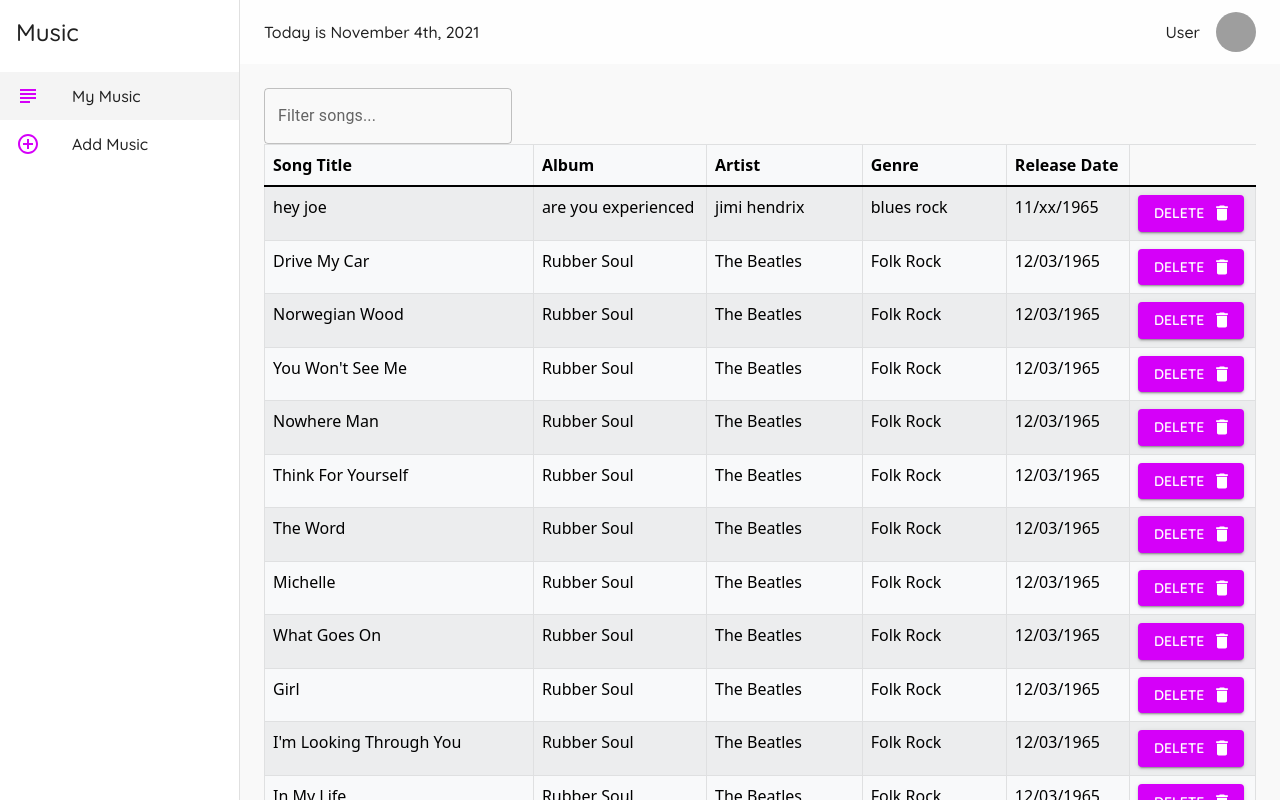
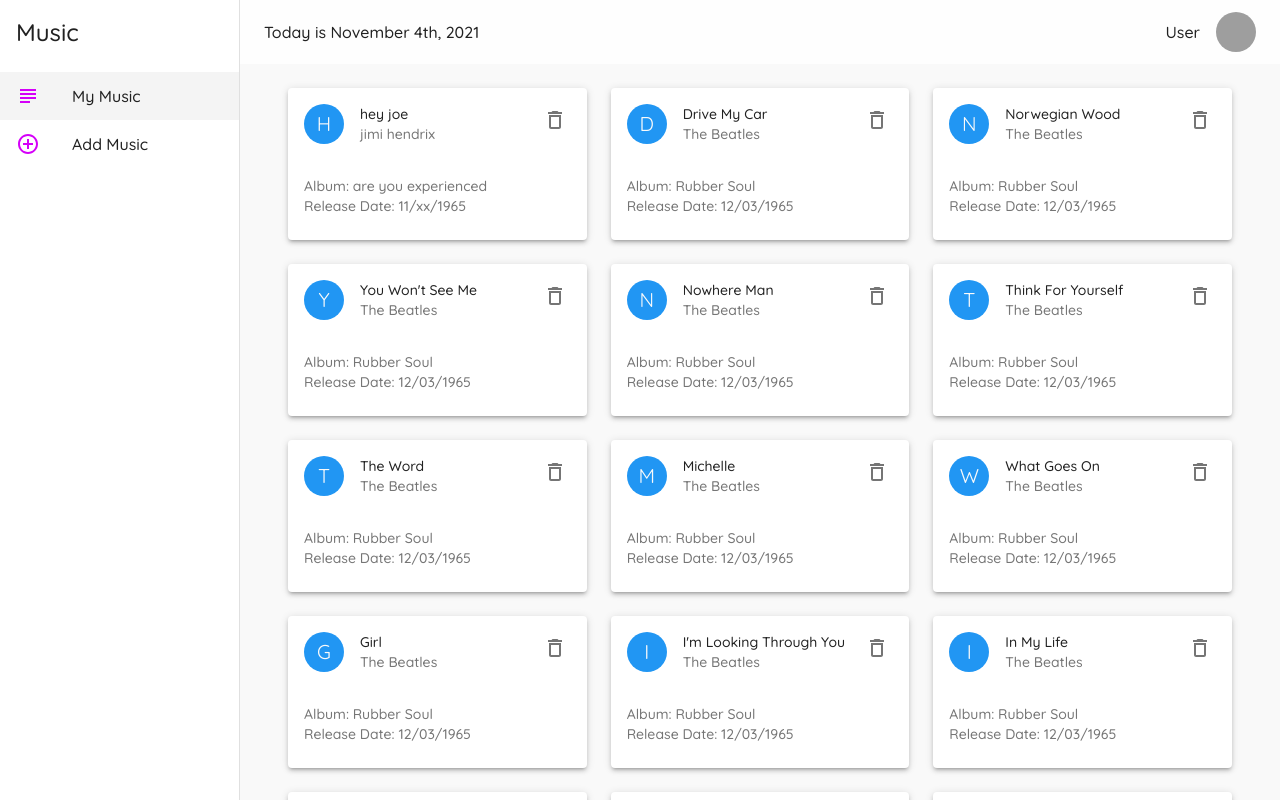
Before and after one commit to giuseppe-g-gelardi/reactmusiclibrary, a React (Create React App) app: page /music in a window 1280 px wide. Shown: the top 800 px of the page. Built offline with nearby package versions, Linux system fonts and the light colour scheme; data requests are answered from the project's data file; grey boxes are pictures that could not be loaded.

Commit message:
map song data to mui cards instead of table, will add filter

```diff
--- a/data/db.json
+++ b/data/db.json
@@ -249,14 +249,6 @@
       "id": "618328feb8cc8693242c91c0"
     },
     {
-      "title": "asdfasdf",
-      "album": "asdfasdf",
-      "artist": "asdf",
-      "genre": "asdfasdf",
-      "releaseDate": "asdfasdf",
-      "id": "eZmQ4o4"
-    },
-    {
       "title": "nebby tunes",
       "album": "nebby vol 1",
       "artist": "nebby",
--- /dev/null
+++ b/src/components/MusicCard.jsx
@@ -0,0 +1,56 @@
+import React from 'react'
+import Card from '@material-ui/core/Card'
+import CardHeader from '@material-ui/core/CardHeader'
+import CardContent from '@material-ui/core/CardContent'
+import { Avatar, IconButton, makeStyles, Typography } from '@material-ui/core'
+import { DeleteOutline } from '@material-ui/icons'
+import { blue, green, pink, yellow } from '@material-ui/core/colors'
+
+const useStyles = makeStyles({
+  avatar: {
+    backgroundColor: (note) => {
+      if (note.category === 'work') {
+        return yellow[700]
+      }
+      if (note.category === 'money') {
+        return green[500]
+      }
+      if (note.category === 'todos') {
+        return pink[700]
+      }
+      return blue[500]
+    }
+  }
+})
+
+export default function MusicCard({ song, handleDelete }) {
+
+  const classes = useStyles(song)
+
+  return (
+    <div>
+      <Card elevation={3} className={classes.test}>
+        <CardHeader
+          avatar={
+            <Avatar className={classes.avatar}>
+              {song.title[0].toUpperCase()}
+            </Avatar>
+          }
+          action={
+            <IconButton onClick={() => handleDelete(song.id)}>
+              <DeleteOutline />
+            </IconButton>
+          }
+          title={song.title}
+          subheader={song.artist}
+        />
+        <CardContent>
+          <Typography variant='body2' color='textSecondary'>
+            Album: {song.album} <br />
+            Release Date: {song.releaseDate}
+          </Typography>
+        </CardContent>
+      </Card>
+    </div>
+  )
+}
--- a/src/components/MusicTable.jsx
+++ b/src/components/MusicTable.jsx
@@ -5,6 +5,9 @@
 import { makeStyles } from '@material-ui/core/styles'
 import Button from '@material-ui/core/Button'
 import DeleteIcon from '@material-ui/icons/Delete';
+import Grid from '@material-ui/core/Grid'
+import { Container } from '@material-ui/core'
+import MusicCard from './MusicCard'
 
 const useStyles = makeStyles({
   field: {
@@ -57,77 +60,16 @@
   }
 
   return (
-    <div>
 
-      <div id='table-filter' className='song-table'>
-
-        <TextField
-        label='Filter songs...'
-        className={classes.field}
-          onChange={e => {
-            setSearchTerm(e.target.value)
-          }}
-        />
-
-        <br />
-        <div className='table'>
-          <Table responsive striped bordered hover variant='light'>
-            <thead>
-              <tr>
-                <th>Song Title</th>
-                <th>Album</th>
-                <th>Artist</th>
-                <th> Genre</th>
-                <th>Release Date</th>
-              </tr>
-            </thead>
-            <tbody>
-              {songList
-                // eslint-disable-next-line array-callback-return
-                .filter(val => {
-                  let searchString = ''
-                  for (let value of Object.entries(val)) {
-                    searchString += `${value}\t`
-                  }
-                  if (searchTerm === '') {
-                    return val
-                  } else if (
-                    searchString
-                      .toLowerCase()
-                      .includes(searchTerm.toLowerCase())) {
-                    return val
-                  }
-                })
-                .map((val, key) => {
-                  return (
-                    <tr key={key}>
-                      <td>{val.title}</td>
-                      <td>{val.album}</td>
-                      <td>{val.artist}</td>
-                      <td>{val.genre}</td>
-                      <td>{val.releaseDate}</td>
-                      <td>
-
-                        <Button
-                          className={classes.btn}
-                          onClick={() => handleDelete(val.id)}
-                          type='submit'
-                          color='secondary'
-                          variant='contained'
-                          endIcon={<DeleteIcon />}
-                        >
-                          Delete
-                        </Button>
-
-                      </td>
-                    </tr>
-                  )
-                })}
-            </tbody>
-          </Table>
-        </div>
-      </div>
-    </div>
+      <Container>
+        <Grid container spacing={3}>
+          {songList.map(song => (
+            <Grid item key={song.id} sx={12} md={6} lg={4}>
+              <MusicCard song={song} handleDelete={handleDelete} />
+            </Grid>
+          ))}
+        </Grid>
+      </Container>
   )
 }
 
```
